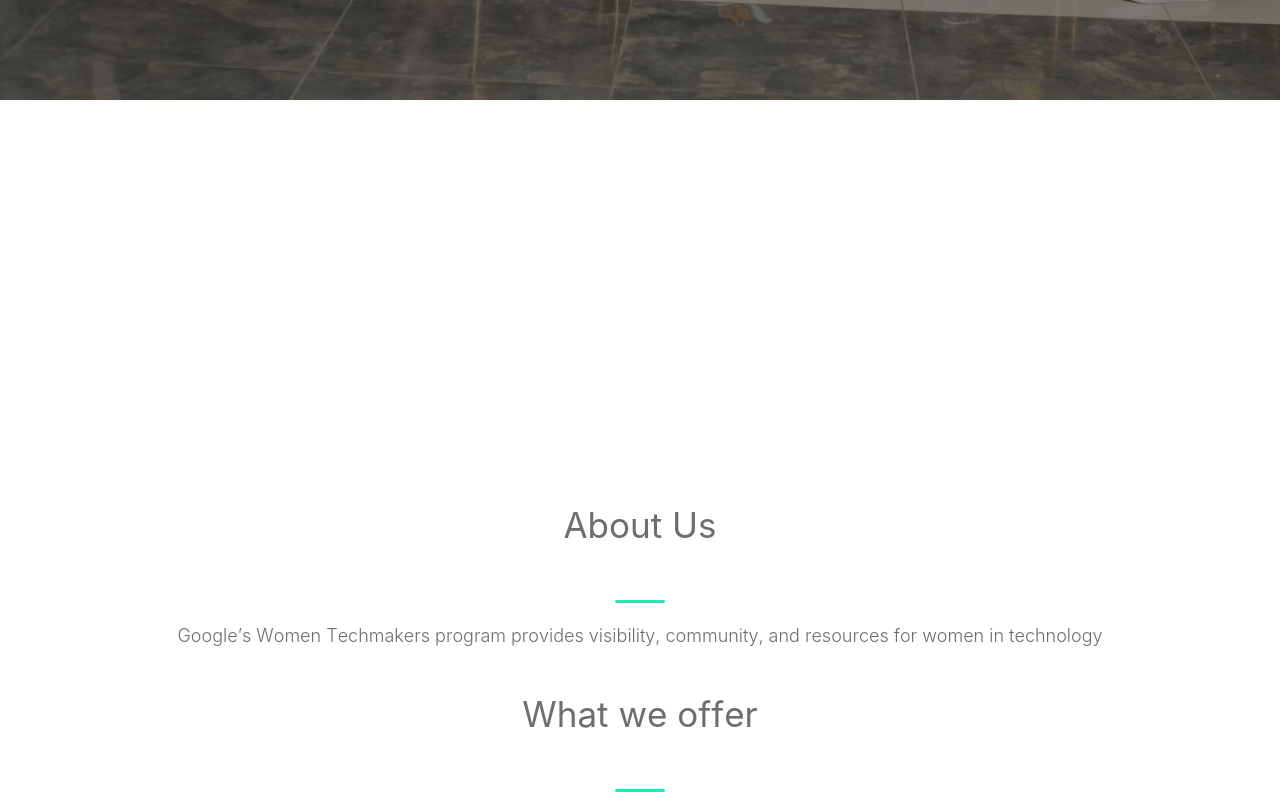
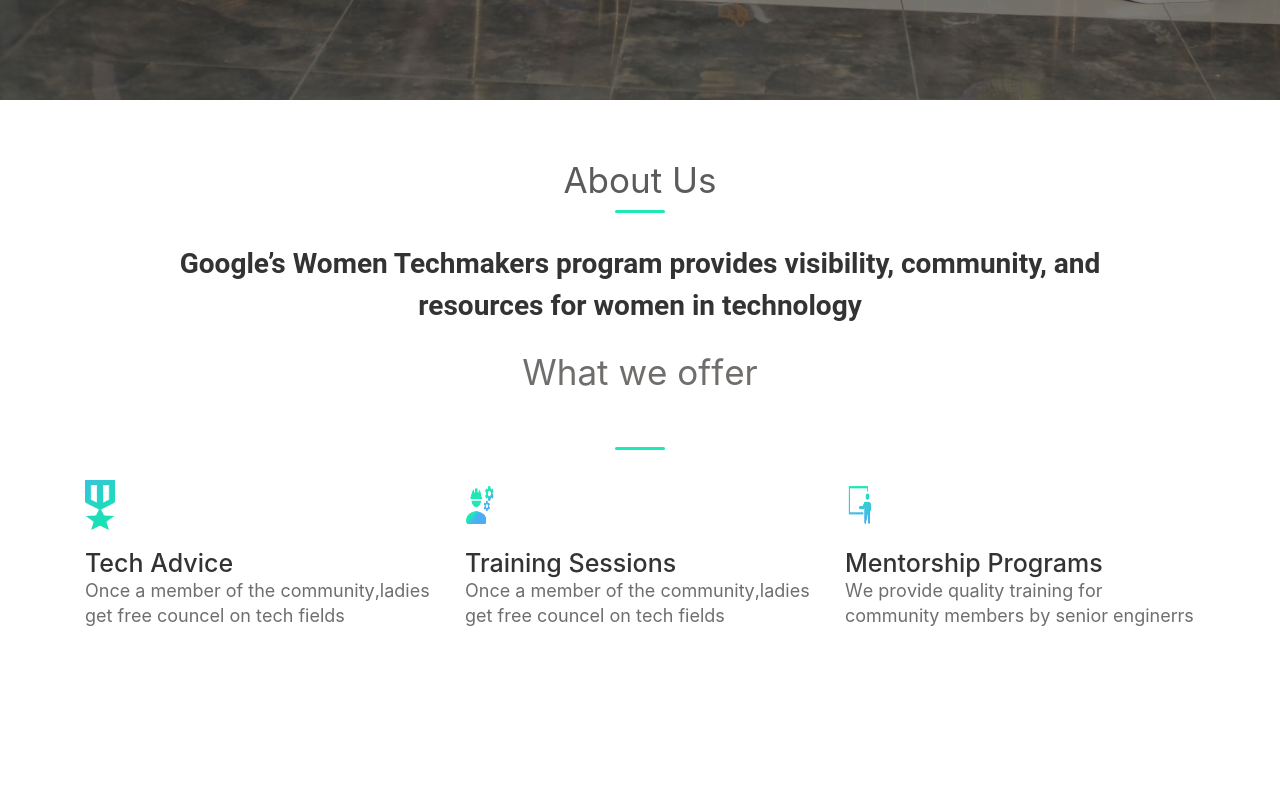
Before and after one commit to wtm-buea/WTM-official-website, a React (Create React App) app: page /PastEvents in a window 1280 px wide. Shown: the part 980-1780 px from the top of the page. Built offline with nearby package versions, Linux system fonts and the light colour scheme.

Commit message:
updated styles for the about-us section

```diff
--- a/src/components/LandingPage/ComponentThree/Comp3Section1.jsx
+++ b/src/components/LandingPage/ComponentThree/Comp3Section1.jsx
@@ -2,39 +2,15 @@
 
 function Comp3Section1() {
   return (
-    <div className=" mb-5">
-      <div className="d-flex flex-column  align-items-md-center">
-        <p
-          // className=
-          style={{
-            fontSize: "35px",
-            fontWeight: "380",
-          }}
-        >
-          About Us
-        </p>
-        <div
-          style={{
-            width: "50px",
-            height: "3px",
-            backgroundColor: "#1CE9B6",
-            borderRadius: "5px",
-          }}
-        ></div>
+    <div className="mb-5">
+      <div className="d-flex flex-column align-items-md-center">
+        <h2 className="heading-secondary">About Us</h2>
+        <div className="underline"></div>
       </div>
-      <div
-        className="mt-5 text-md-center"
-        style={{
-          fontSize: "23px",
-          //   textAlign: "center",
-          fontWeight: "300",
-        }}
-      >
-        <p>
-          Google’s Women Techmakers program provides visibility, community, and
-          resources for women in technology
-        </p>
-      </div>
+      <h3 className="mt-5 text-md-center heading-h3 d-block">
+        Google’s Women Techmakers program provides visibility, community, and
+        resources for women in technology
+      </h3>
     </div>
   );
 }
--- a/src/components/LandingPage/ComponentThree/Main.jsx
+++ b/src/components/LandingPage/ComponentThree/Main.jsx
@@ -3,7 +3,7 @@
 import Comp3Section2 from "./Component3Sec2";
 function MainComp3() {
   return (
-    <div className="container">
+    <div className="container mt-5 pt-5">
       <Comp3Section1 />
       <Comp3Section2 />
     </div>
--- a/src/components/LandingPage/ComponentTwo/hero/hero.css
+++ b/src/components/LandingPage/ComponentTwo/hero/hero.css
@@ -18,13 +18,13 @@
  .text{
     color: white;
  }
-.container{
+
+.section-box{
     padding-top: 380px;
+}
 
-
-}
 @media only screen and (max-width: 1000px){
-    .container{
+    .section-box {
         padding-top: 300px;
     }
     .jumbotron h1{
@@ -45,8 +45,9 @@
     vertical-align: -.200em;
     border-radius: 0;
 }
+
 @media only screen and (max-width: 760px){
-    .container{
+    .section-box {
         padding-top: 250px;
     }
     .jumbotron h1{
@@ -60,18 +61,21 @@
 }
 
 @media only screen and (max-width: 480px){
-    .container{
+    .section-box {
         padding-top: 180px;
 
     }
+
     .jumbotron h1{
         line-height:1.2;
         font-size: 20px;
     }
+
     .jumbotron h4{
         line-height: 0.5em;
         font-size: 20px;
     }
+
     .jumbotron{
         height:auto;
         width: auto;
--- a/src/components/LandingPage/ComponentTwo/hero/hero.jsx
+++ b/src/components/LandingPage/ComponentTwo/hero/hero.jsx
@@ -6,7 +6,7 @@
     <div>
       <div className="img-fluid">
         <div className="jumbotron text-center">
-          <div className="container">
+          <div className="container section-box">
             <h1 className="text display-4">
               Women shouldn't be afraid to put themselves forward.
             </h1>
--- a/src/index.css
+++ b/src/index.css
@@ -11,3 +11,25 @@
   font-family: source-code-pro, Menlo, Monaco, Consolas, 'Courier New',
     monospace;
 }
+
+.heading-secondary {
+  font-size: 35px;
+  font-weight: 400;
+  color: #5C5A5A;
+}
+
+.underline {
+  width: 50px;
+  height: 3px;
+  background-color: #1CE9B6;
+  border-radius: 5px;
+  margin-top: 80px;
+}
+
+.heading-h3 {
+  font-weight: 600;
+  font-size: 28px;
+  line-height: 1.5;
+  padding: 0 30px;
+  font-family: Roboto;
+}
```
